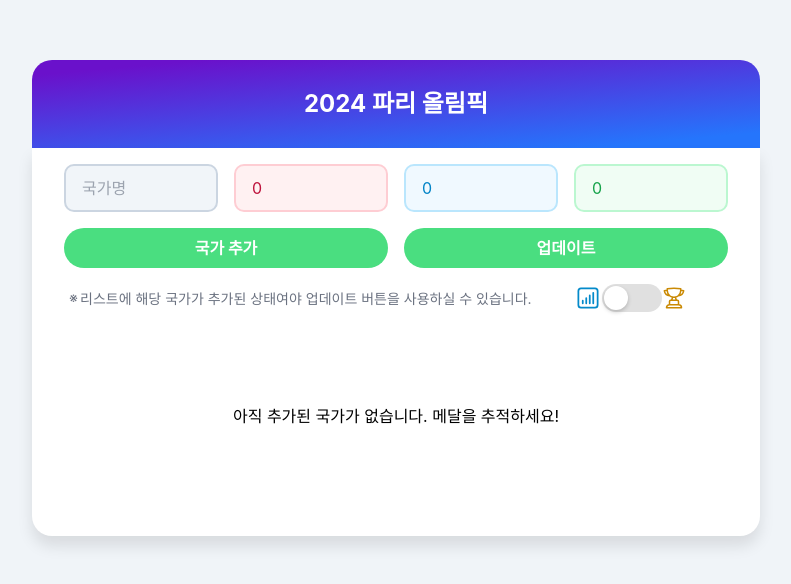
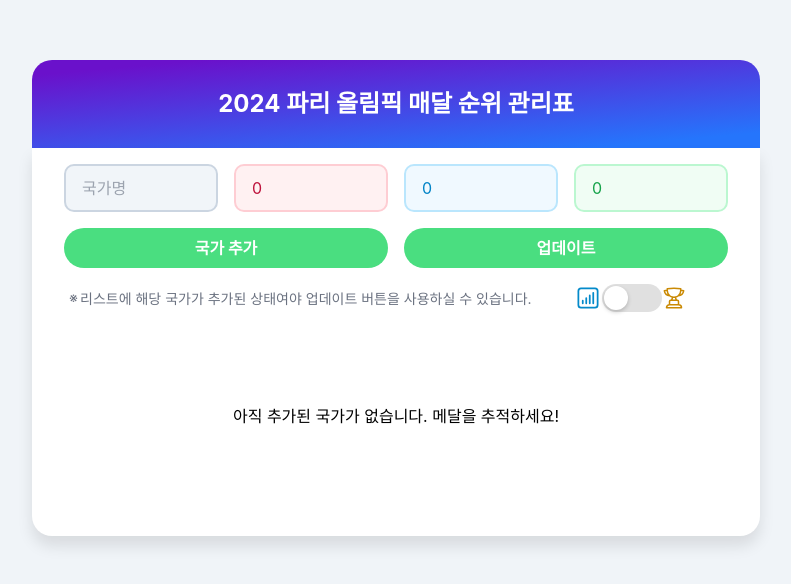
Before and after one commit to sum529-create/paris-medal-tracker, a React (Vite) app: page / in a window 1280 px wide. Shown: the part 102-686 px from the top of the page, without its empty margins (244-1035 px from the left). Built offline with nearby package versions, Linux system fonts and the light colour scheme.

Commit message:
fix: header text 변경

```diff
--- a/src/layouts/Header.jsx
+++ b/src/layouts/Header.jsx
@@ -3,7 +3,7 @@ import styles from './Header.module.css';
 const Header = () => {
   return (
     <div className={styles.header}>
-      <h1>2024 파리 올림픽</h1>
+      <h1>2024 파리 올림픽 매달 순위 관리표</h1>
     </div>
   );
 };
```
